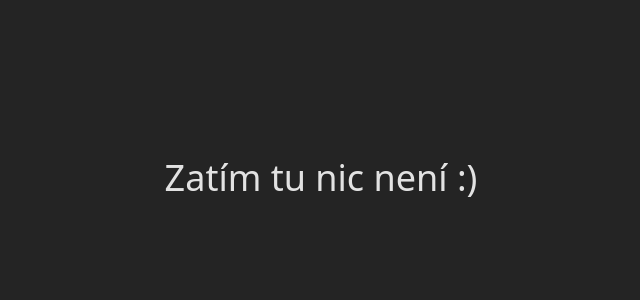
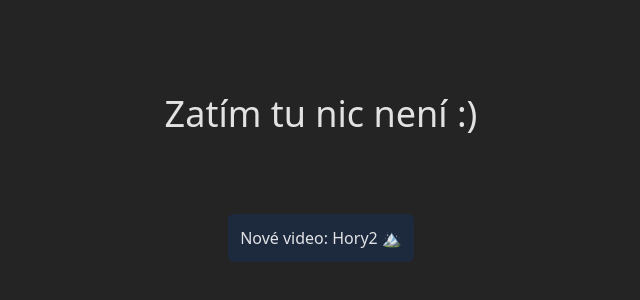
Before and after one commit to w3bsit3/v4y, a React (Vite) app: page /#/ in a window 1280 px wide. Shown: the part 222-522 px from the top of the page, without its empty margins (319-959 px from the left). Built offline with nearby package versions, Linux system fonts and the light colour scheme.

Commit message:
add iframe

```diff
--- a/src/Home.jsx
+++ b/src/Home.jsx
@@ -1,8 +1,13 @@
-
+import { Link } from 'react-router-dom';
 export default function Home() {
 
 
   return (
-      <h1 className="text-4xl">Zatím tu nic není :)</h1>
+    <div className="flex flex-col items-center">
+      <h1 className="text-4xl mb-20">Zatím tu nic není :)</h1>
+      <Link to="/hory2">
+        <button className="cursor-pointer text-center bg-slate-800 p-3 rounded-md ">Nové video: Hory2 🏔️</button>
+      </Link>
+    </div>
   )
 }
--- a/src/Hory2.jsx
+++ b/src/Hory2.jsx
@@ -1,8 +1,12 @@
-
 export default function Hory2() {
-
-
     return (
-        <h1 className="text-4xl">soon</h1>
-    )
+      <div className="w-full h-full flex items-center justify-center">
+          <iframe
+            src="https://drive.google.com/file/d/1E5fGb1fcdUMx1dWraN7K5z_VjolvTDvG/preview"
+            className="w-full h-full"
+            allow="autoplay"
+            allowFullScreen
+          ></iframe>
+      </div>
+    );
   }
```
